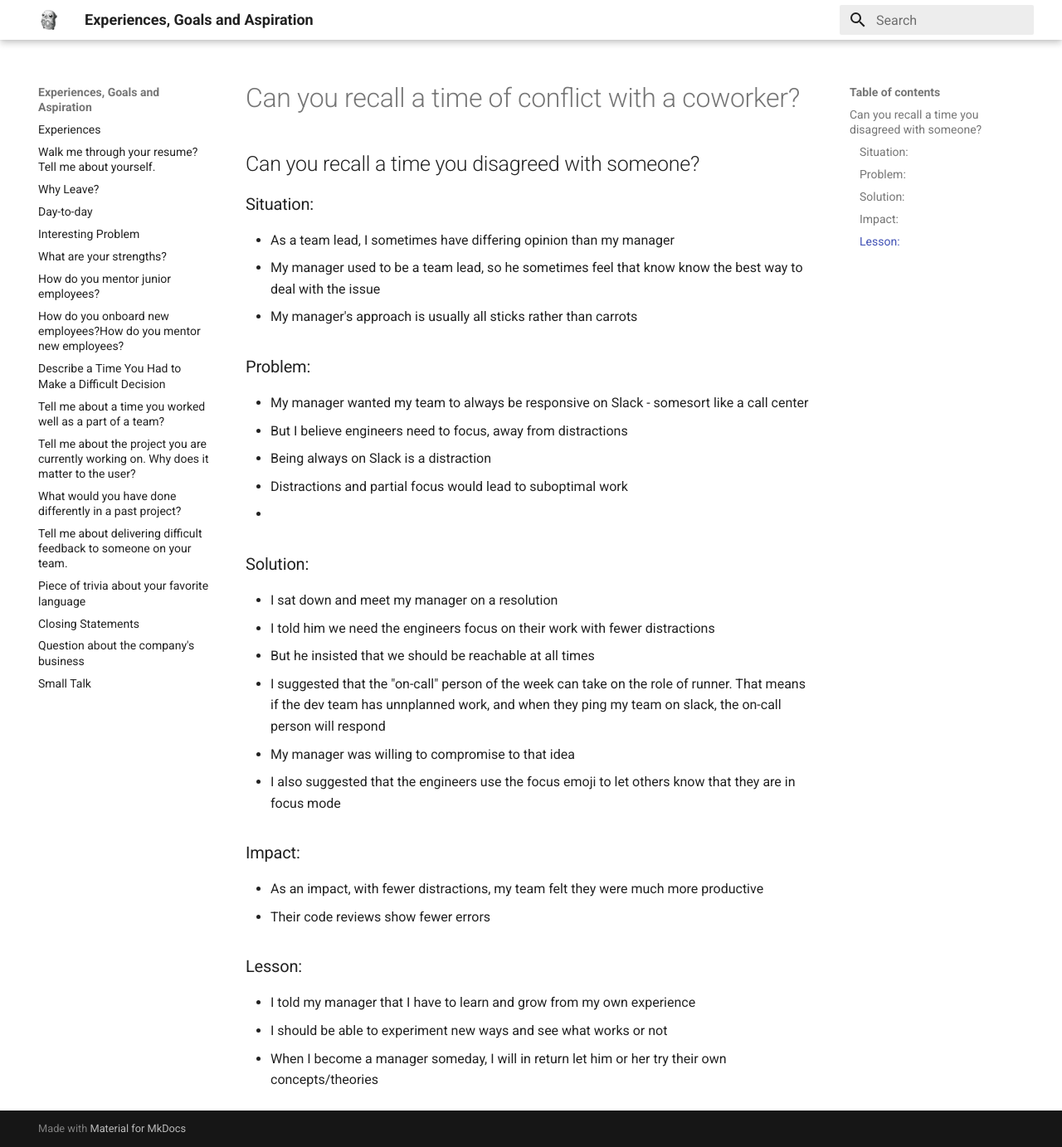
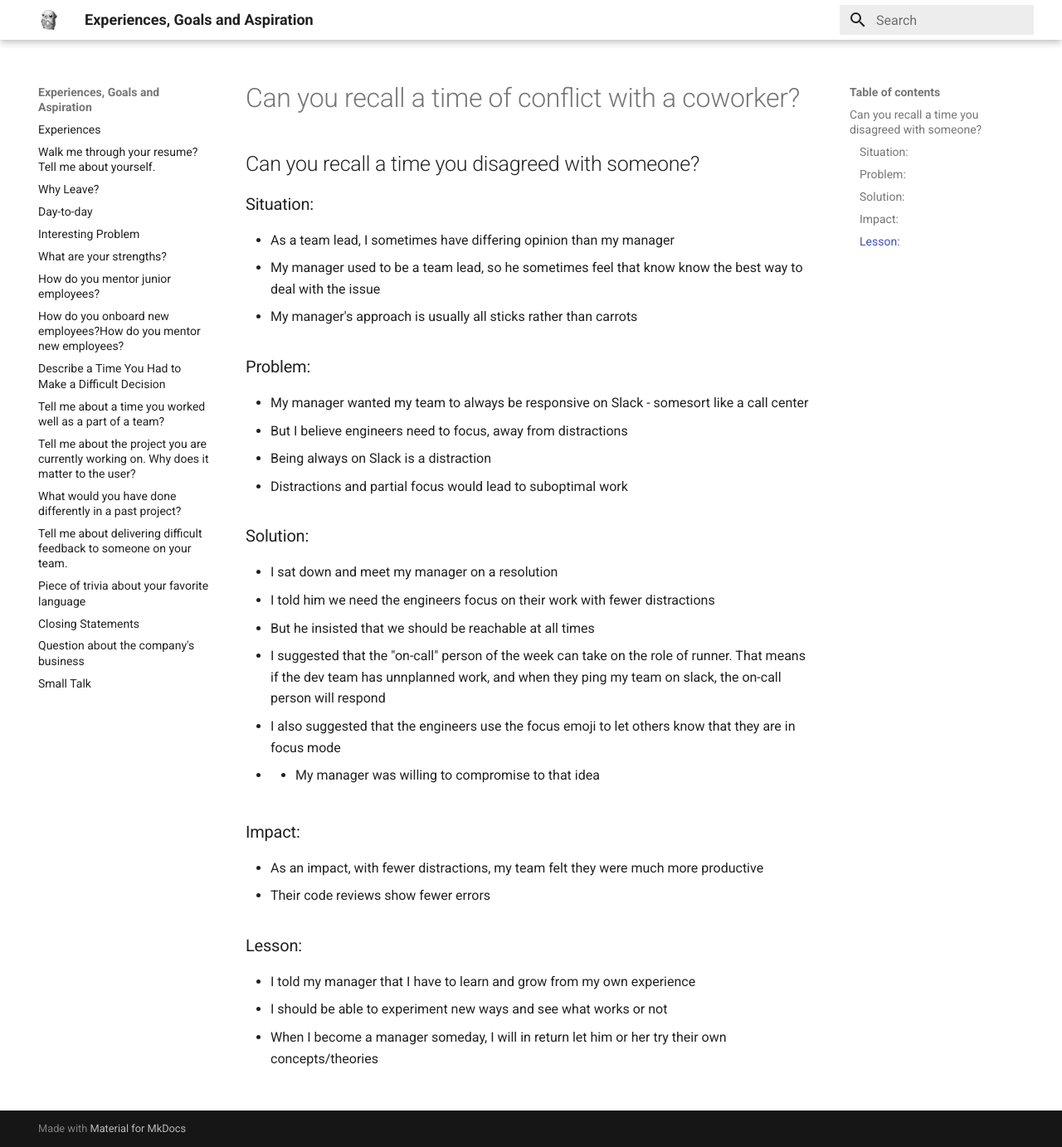
Before and after one commit to stashedUp/experiences, an MkDocs documentation site: the page built from docs/Conflict.md, in a window 1280 px wide and 1383 px high. Shown: the whole window at 83% size. Built offline with MkDocs 1.6.1 and Material for MkDocs 9.7.7, drawn with Linux system fonts in a browser that asks for light colours.

```diff
--- a/docs/Conflict.md
+++ b/docs/Conflict.md
@@ -11,15 +11,15 @@
 - But I believe engineers need to focus, away from distractions
 - Being always on Slack is a distraction
 - Distractions and partial focus would lead to suboptimal work
--
+
 
 ### Solution:
 - I sat down and meet my manager on a resolution
 - I told him  we need the engineers focus on their work with fewer distractions
 - But he insisted that we should be reachable at all times
 - I suggested that the "on-call" person of the week can take on the role of runner. That means if the dev team has unnplanned work, and when they ping my team on slack, the on-call person will respond
-- My manager was willing to compromise to that idea
 - I also suggested that the engineers use the focus emoji to let others know that they are in focus mode
+- - My manager was willing to compromise to that idea
 
 ### Impact:
 - As an impact, with fewer distractions, my team felt they were much more productive
```
